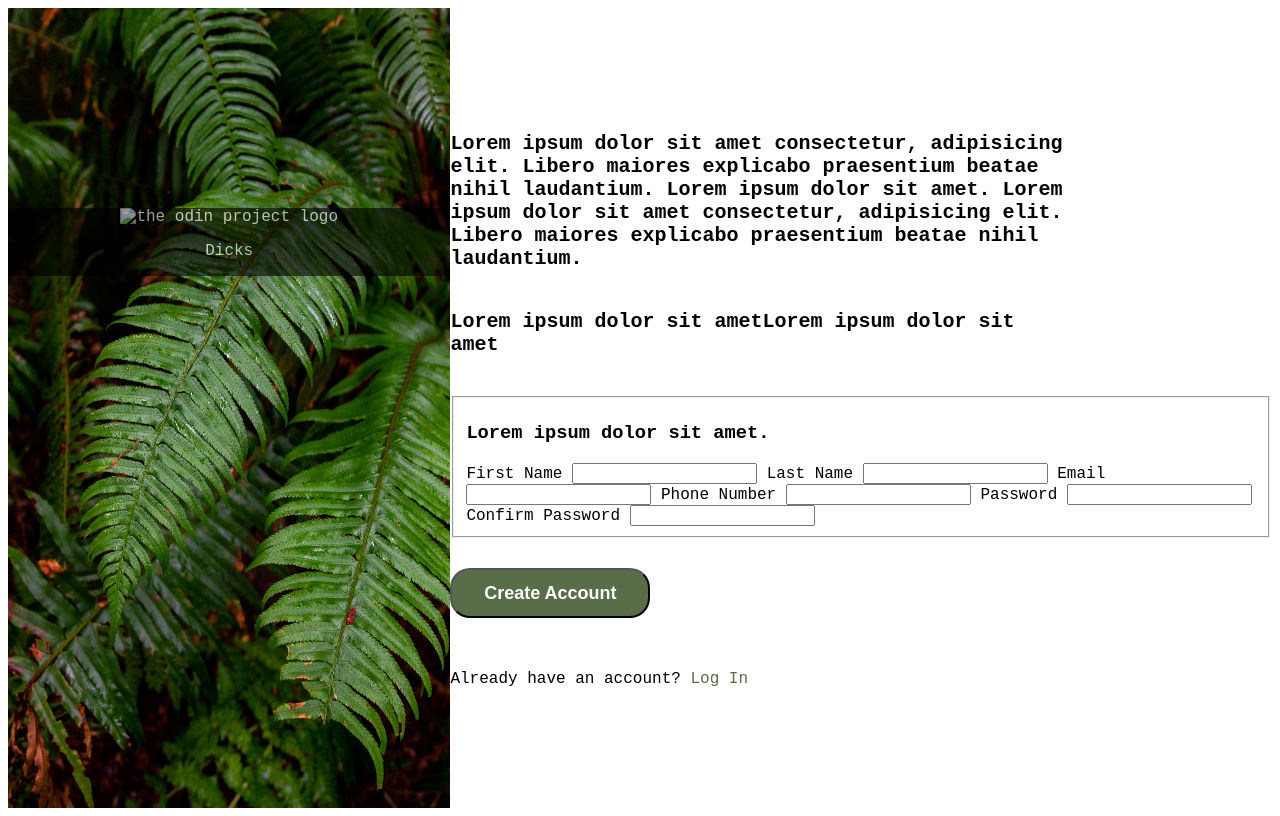
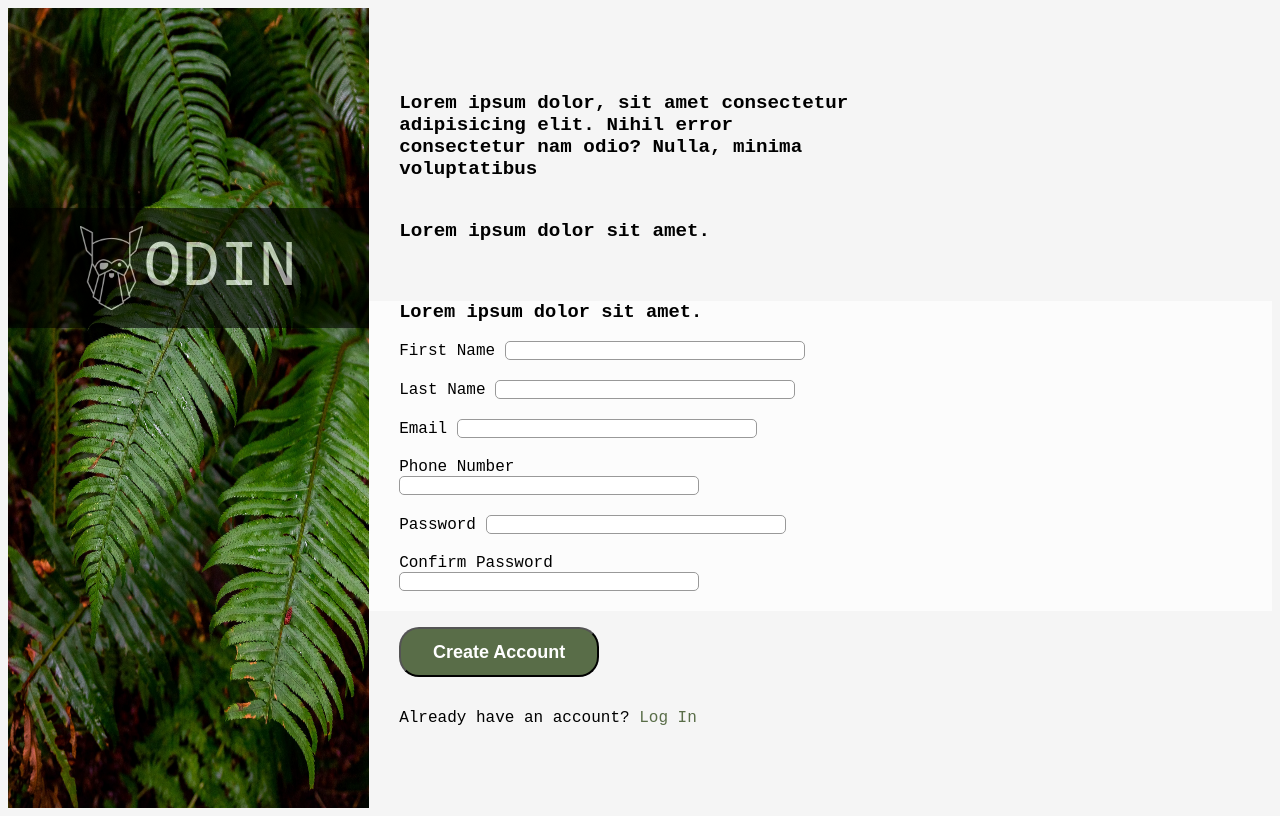
Before and after one commit to AFantaccino/SIGN-UP-FORM, a plain HTML site: page index.html in a window 1280 px wide. Drawn offline with Linux system fonts and the light colour scheme.

Commit message:
1.0 i guess

```diff
--- a/index.html
+++ b/index.html
@@ -10,36 +10,36 @@
     <section class="image">
         <img src="./images/leaves.jpg" alt="picture of some leaves" class="backimg">
         <div class="logoback">
-            <img src="" alt="the odin project logo">
-            <p>Dicks</p>
+            <img src="./images/odin-lined.png" alt="the odin project logo">
+            <p>ODIN</p>
         </div>
     </section>
-    <section class="form">
+    <section class="formcontainer">
         <div>
-            <p>Lorem ipsum dolor sit amet consectetur,
-                adipisicing elit. Libero maiores explicabo
-                praesentium beatae nihil laudantium.
-                Lorem ipsum dolor sit amet. Lorem ipsum dolor sit amet consectetur,
-                adipisicing elit. Libero maiores explicabo
-                praesentium beatae nihil laudantium.</p>
-            <p>Lorem ipsum dolor sit ametLorem ipsum dolor sit amet</p>
+            <p>Lorem ipsum dolor, sit amet consectetur adipisicing elit.
+                Nihil error consectetur nam odio? Nulla, minima
+                voluptatibus</p>
+            <p>Lorem ipsum dolor sit amet.</p>
         </div>
         <form action="post">
-            <fieldset>
+            <div class="inputcontainer">
                 <h3>Lorem ipsum dolor sit amet.</h3>
-                <label for="name">First Name</label>
-                <input type="text" name="name" id="name">
-                <label for="surname">Last Name</label>
-                <input type="text" name="surname" id="surname">
-                <label for="email">Email</label>
-                <input type="email" name="email" id="email">
-                <label for="phone">Phone Number</label>
-                <input type="tel" name="phone" id="phone">
-                <label for="password">Password</label>
-                <input type="password" name="password" id="password">
-                <label for="password2">Confirm Password</label>
-                <input type="password" name="password" id="password2">
-            </fieldset>
+                <ul>
+                    <li><label for="name">First Name</label>
+                    <input type="text" name="name" id="name"></li>
+                    <li><label for="surname">Last Name</label>
+                    <input type="text" name="surname" id="surname"></li>
+                    <li><label for="email">Email</label>
+                    <input type="email" name="email" id="email"></li>
+                    <li><label for="phone">Phone Number</label>
+                    <input type="tel" name="phone" id="phone"></li>
+                    <li><label for="password">Password</label>
+                    <input type="password" name="password" id="password" pattern="(?=.*\d)(?=.*[a-z])(?=.*[A-Z]).{8,}"
+                    title="Must contain at least one  number and one uppercase and lowercase letter, and at least 8 or more characters"></li>
+                    <li><label for="password2">Confirm Password</label>
+                    <input type="password" name="password" id="password2"></li>
+                </ul>
+            </div>
             <button type="submit">Create Account</button>
         </form>
         <p>Already have an account? <a href="">Log In</a></p>
--- a/style.css
+++ b/style.css
@@ -2,11 +2,12 @@ body {
     height: 100%;
     font-family:'Courier New', Courier, monospace;
     display: flex;
+    background-color: rgba(149, 149, 149, 0.087);
 }
 
 .image {
     height: 100%;
-    width: 35%;
+    width: max(40%, 500px);
     position: relative;
 }
 
@@ -19,34 +20,77 @@ body {
 .logoback {
     position: absolute;
     top: 25%;
+    height: 15%;
     width: 100%;
-    text-align: center;
     background-color: black;
     opacity: 0.6;
     color: white;
+    display: flex;
+    justify-content: center;
+    align-items: center;
 }
 
-.form {
+.logoback img {
+    height: 70%;
+}
+
+.logoback p {
+    font-size: 4rem;
+}
+
+h3, li,button, .formcontainer div>p, form~p {
+    margin-left: 30px;
+}
+
+.formcontainer {
     display: flex;
     flex-direction: column;
-    width: 65%;
-    /* margin-left: 30px; */
+    width: 100%;
     justify-content: center;
 }
 
-.form div>p{
-    max-width: 75%;
-    font-size: 20px;
+.formcontainer div>p{
+    max-width: 50%;
+    font-size: 1.2rem;
     font-weight: 600;
     margin-bottom: 40px;
 }
 
-form {
-    width: 100%;
+.inputcontainer {
+    background-color: rgba(255, 255, 255, 0.749);
+
 }
 
+ul{
+    display: flex;
+    width: 50%;
+    flex-wrap: wrap;
+    padding: 0px;
+}
+
+li {
+    list-style-type: none;
+    flex: 1;
+    margin-bottom: 20px;
+}
+
+input {
+    width: 300px;
+    border: 1px solid #999;
+    border-radius: 5px;
+}
+
+input:invalid{
+    border-color: red;
+}
+
+input:focus{
+    box-shadow: 4px 2px 5px #aaaaaa;
+    border-color: blue;
+}
+
+
 button[type="submit"] {
-    margin: 30px 0px 20px;
     font-size: 18px;
     font-weight: 800;
     color: white;
```
Also changed, not shown: 1 other file.
